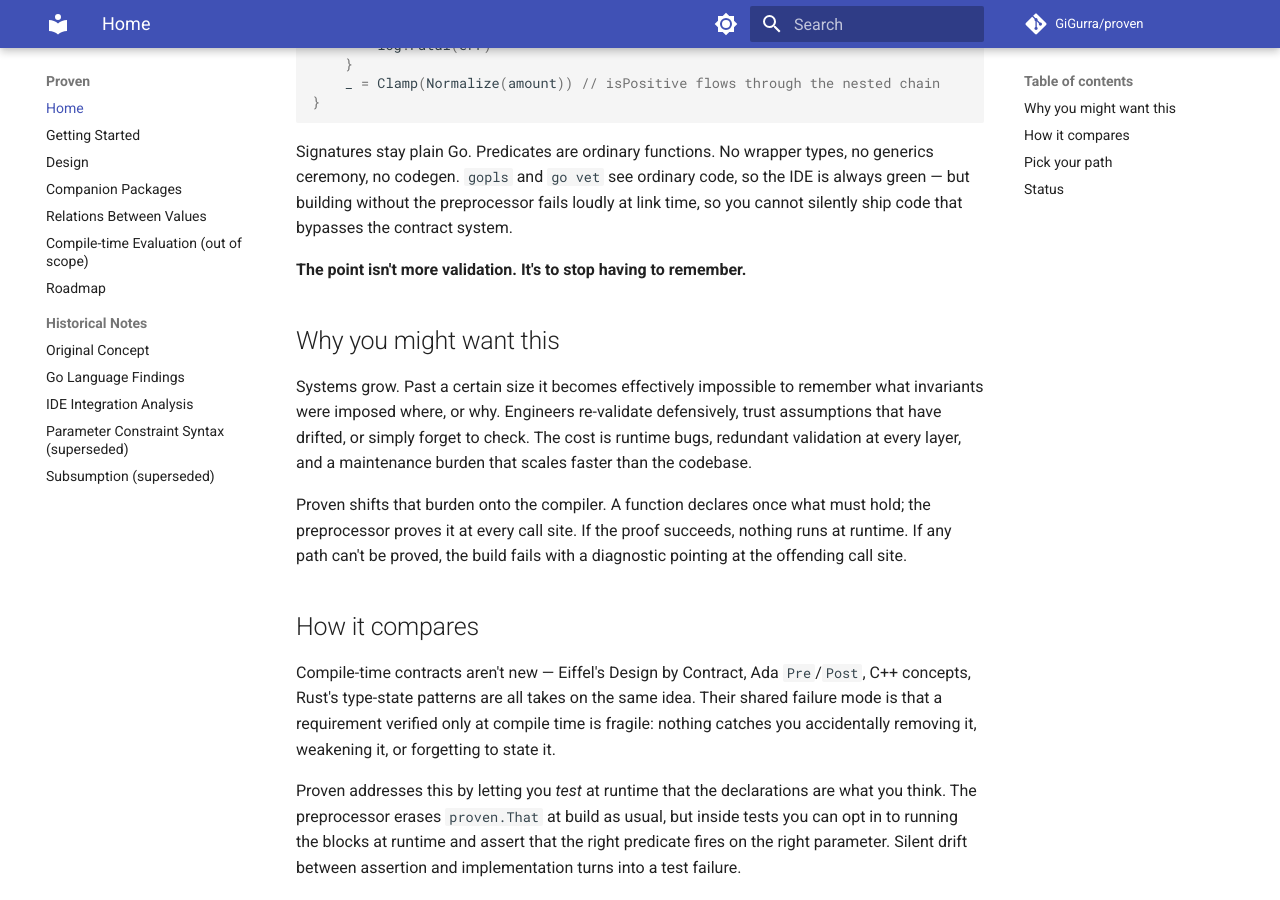
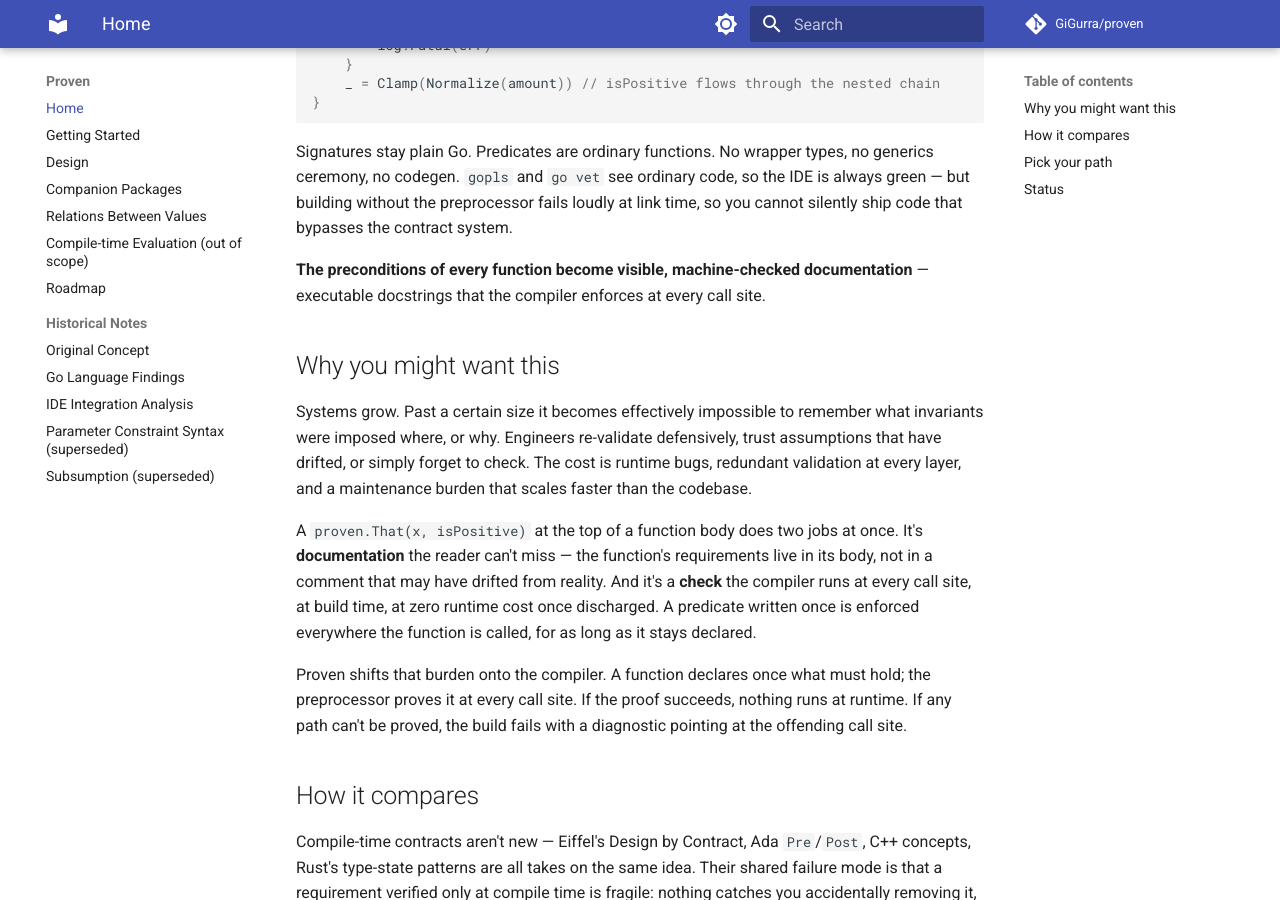
Before and after one commit to GiGurra/proven, an MkDocs documentation site: the page built from docs/index.md, in a window 1280 px wide and 900 px high, scrolled down 1204 px. Built offline with MkDocs 1.6.1 and Material for MkDocs 9.7.7, drawn with Linux system fonts in a browser that asks for light colours; comment, search, counter and statistics services are not loaded.

Commit message:
docs: reframe the pitch around documentation + enforcement
A proven.That at the top of a function body does two jobs at once —
it documents the precondition visibly in the source, and the compiler
enforces it at every call site at zero runtime cost. The previous
framing ("the point isn't more validation, it's to stop having to
remember") captured only the offloaded-memory side; the
documentation-plus-enforcement duality is what actually sets this
apart from either runtime contracts or comments.

README's summary paragraph rewritten. docs/index.md keeps the
existing "Systems grow..." intro and adds the two-jobs framing
underneath it.

Co-Authored-By: Claude Opus 4.7 (1M context) <noreply@anthropic.com>

```diff
--- a/docs/index.md
+++ b/docs/index.md
@@ -62,11 +62,13 @@ func main() {
 
 Signatures stay plain Go. Predicates are ordinary functions. No wrapper types, no generics ceremony, no codegen. `gopls` and `go vet` see ordinary code, so the IDE is always green — but building without the preprocessor fails loudly at link time, so you cannot silently ship code that bypasses the contract system.
 
-**The point isn't more validation. It's to stop having to remember.**
+**The preconditions of every function become visible, machine-checked documentation** — executable docstrings that the compiler enforces at every call site.
 
 ## Why you might want this
 
 Systems grow. Past a certain size it becomes effectively impossible to remember what invariants were imposed where, or why. Engineers re-validate defensively, trust assumptions that have drifted, or simply forget to check. The cost is runtime bugs, redundant validation at every layer, and a maintenance burden that scales faster than the codebase.
+
+A `proven.That(x, isPositive)` at the top of a function body does two jobs at once. It's **documentation** the reader can't miss — the function's requirements live in its body, not in a comment that may have drifted from reality. And it's a **check** the compiler runs at every call site, at build time, at zero runtime cost once discharged. A predicate written once is enforced everywhere the function is called, for as long as it stays declared.
 
 Proven shifts that burden onto the compiler. A function declares once what must hold; the preprocessor proves it at every call site. If the proof succeeds, nothing runs at runtime. If any path can't be proved, the build fails with a diagnostic pointing at the offending call site.
 
```
Also changed, not shown: README.md (+1 -1 lines).
